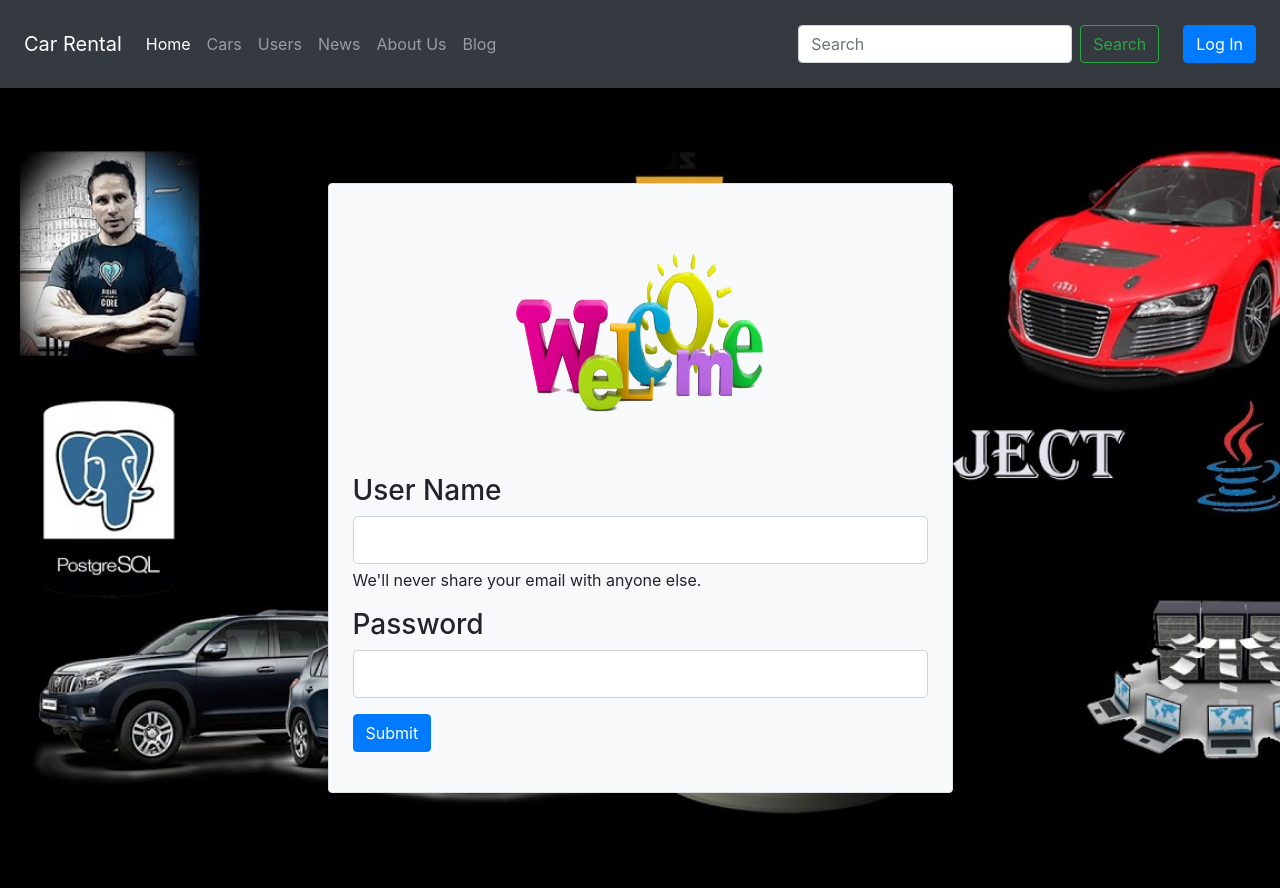
After one commit to JAVA-MSDT/car_rental, a Java web app: template carrental/src/main/webapp/WEB-INF/pages/common/login.jsp in a window 1280 px wide. The commit adds this page. Run offline with Tomcat 11, a stand-in JSP engine, Linux system fonts and the light colour scheme; the template is opened without the code that fills it, so the values that code supplies are empty.

Commit message:
Login & Logout Logics

```diff
--- a/carrental/src/main/java/com/msdt/carrental/App.java
+++ b/carrental/src/main/java/com/msdt/carrental/App.java
@@ -33,6 +33,10 @@ public class App {
 
 		System.out.println("========================================= USERS =========================================");
 		users.forEach(System.out::println);
+		System.out.println("========================================= USER NAME & PASSWORD =========================================");
+		System.out.println(userService.getUserByUserNameAndPassword("admin", "admin"));
+		System.out.println(userService.getUserByUserNameAndPassword("user", "user"));
+
 		System.out.println("========================================= CARS =========================================");
 		cars.forEach(System.out::println);
 		System.out
--- a/carrental/src/main/java/com/msdt/carrental/frontcontroller/controller/ControllerFactory.java
+++ b/carrental/src/main/java/com/msdt/carrental/frontcontroller/controller/ControllerFactory.java
@@ -6,6 +6,8 @@ import com.msdt.carrental.frontcontroller.view.AboutController;
 import com.msdt.carrental.frontcontroller.view.BlogController;
 import com.msdt.carrental.frontcontroller.view.NewsController;
 import com.msdt.carrental.frontcontroller.view.car.CarsController;
+import com.msdt.carrental.frontcontroller.view.common.LoginController;
+import com.msdt.carrental.frontcontroller.view.common.LogoutController;
 import com.msdt.carrental.frontcontroller.view.user.UserController;
 import com.msdt.carrental.model.config.DBTestConfig;
 import com.msdt.carrental.model.service.impl.ServiceFactory;
@@ -33,6 +35,10 @@ public class ControllerFactory{
 			return new AboutController();
 		case ControllerConstant.BLOG_CONTROLLER:
 			return new BlogController();
+		case ControllerConstant.LOGIN_CONTROLLER:
+			return new LoginController(serviceFactory.getUserService());
+		case ControllerConstant.LOGOUT_CONTROLLER:
+			return new LogoutController();
 		default:
 		}
 
--- a/carrental/src/main/java/com/msdt/carrental/frontcontroller/viewresolve/ViewResolver.java
+++ b/carrental/src/main/java/com/msdt/carrental/frontcontroller/viewresolve/ViewResolver.java
@@ -35,6 +35,7 @@ public class ViewResolver {
 	}
 
 	public void redirect(final String view) {
+		setView(view);
 		resolveAction = ResolveAction.REDIRECT;
 	}
 
--- a/carrental/src/main/java/com/msdt/carrental/util/constants/ControllerConstant.java
+++ b/carrental/src/main/java/com/msdt/carrental/util/constants/ControllerConstant.java
@@ -10,19 +10,24 @@ public class ControllerConstant {
 	public static final String NEWS_CONTROLLER = "news";
 	public static final String CARS_CONTROLLER = "cars";
 	public static final String USERS_CONTROLLER = "users";
+	public static final String LOGIN_CONTROLLER = "login";
+	public static final String LOGOUT_CONTROLLER = "logout";
 
 	///////////////////
 	// View Location //
 	///////////////////
+	public static final String HOME_PAGE = "/";
 	public static final String BLOG_PAGE = "/WEB-INF/pages/main/blog.jsp";
 	public static final String ABOUT_PAGE = "/WEB-INF/pages/main/about.jsp";
 	public static final String NEWS_PAGE = "/WEB-INF/pages/main/news.jsp";
+	public static final String LOGIN_PAGE = "/WEB-INF/pages/common/login.jsp";
 
 	// Cars Pages
 	public static final String CARS_PAGE = "/WEB-INF/pages/car/cars.jsp";
 
 	// User Pages
 	public static final String USERS_PAGE = "/WEB-INF/pages/user/users.jsp";
+	public static final String USER_PROFILE = "/WEB-INF/pages/user/userProfile.jsp";
 
 	///////////////////////
 	// Request Attribute //
--- a/carrental/src/main/resources/db/migration/V1.1__insert_users.sql
+++ b/carrental/src/main/resources/db/migration/V1.1__insert_users.sql
@@ -1,6 +1,6 @@
-insert into user_table (user_name, user_email, user_password, user_address, user_blocked, user_role) values ('caveline0', 'jgoodday0@cnet.com', 'mpally0', '49340 Summit Trail', false, 'USER');
-insert into user_table (user_name, user_email, user_password, user_address, user_blocked, user_role) values ('flehrer1', 'ngrane1@si.edu', 'gmassingham1', '48 Pawling Avenue', true, 'USER');
-insert into user_table (user_name, user_email, user_password, user_address, user_blocked, user_role) values ('abuttrick2', 'lduckels2@hc360.com', 'ggritten2', '3323 David Hill', true, 'USER');
+insert into user_table (user_name, user_email, user_password, user_address, user_blocked, user_role) values ('admin', 'jgoodday0@cnet.com', 'admin', '49340 Summit Trail', false, 'ADMIN');
+insert into user_table (user_name, user_email, user_password, user_address, user_blocked, user_role) values ('user', 'ngrane1@si.edu', 'user', '48 Pawling Avenue', false, 'USER');
+insert into user_table (user_name, user_email, user_password, user_address, user_blocked, user_role) values ('admin1', 'lduckels2@hc360.com', 'admin1', '3323 David Hill', true, 'ADMIN');
 insert into user_table (user_name, user_email, user_password, user_address, user_blocked, user_role) values ('calltimes3', 'wshurrocks3@live.com', 'mcapron3', '6 Jenna Pass', false, 'USER');
 insert into user_table (user_name, user_email, user_password, user_address, user_blocked, user_role) values ('rchantrell4', 'kfitchen4@1und1.de', 'kcarney4', '0 Hansons Street', true, 'USER');
 insert into user_table (user_name, user_email, user_password, user_address, user_blocked, user_role) values ('emacrae5', 'isteggles5@squarespace.com', 'krawlins5', '1952 Elgar Crossing', true, 'USER');
--- /dev/null
+++ b/carrental/src/main/webapp/WEB-INF/pages/common/login.jsp
@@ -0,0 +1,72 @@
+<%@ page language="java" contentType="text/html; charset=ISO-8859-1"
+	pageEncoding="ISO-8859-1"%>
+<%@ taglib prefix="c" uri="http://java.sun.com/jsp/jstl/core"%>
+<%@ taglib prefix="fmt" uri="http://java.sun.com/jsp/jstl/fmt"%>
+
+<html>
+<head>
+<title>Car Rental Login</title>
+<meta charset="utf-8">
+<meta name="description" content="Car Rental Project">
+<meta name="author" content="Ahmed Samy">
+<meta name="viewport" content="width=device-width, initial-scale=1.0">
+<style type="text/css">
+.container-background {
+	background-image: url("/img/jumb.jpg");
+	background-repeat: no-repeat;
+	background-size: cover;
+	height: 100%;
+}
+</style>
+</head>
+
+<body>
+
+	<jsp:include
+		page="${pageContext.request.contextPath}/WEB-INF/pages/common/navbar.jsp" />
+
+	<div
+		class="container-background container-fluid h-100 d-flex justify-content-center align-items-center">
+
+		<div class="border broder-black rounded rounded-3 p-4 w-50 bg-light">
+			<div
+				class="d-flex flex-column justify-content-center align-items-center">
+				<div>
+					<img src="${pageContext.request.contextPath}/img/Welcome.png"
+						width="250" height="250">
+				</div>
+				<div class="error-message m-2">
+					<c:if test="${not empty requestScope.invalidLogin}">
+						<br>
+						<h2 style="color: brown">Invalid user Name or Password</h2>
+					</c:if>
+					<c:if test="${not empty requestScope.blocked}">
+						<h2 style="color: brown">User Blocked, Please contact Admin</h2>
+					</c:if>
+				</div>
+			</div>
+			<form name="LoginForm" action="car-rental" method="POST">
+				<input type="hidden" name="controller" value="login" />
+				<div class="mb-3">
+					<h3 id="userName-label" class="form-label">User Name</h3>
+					<input type="text" class="form-control form-control-lg"
+						aria-labelledby="userName-label" id="userName"
+						aria-describedby="emailHelp" name="userName"
+						pattern="[a-zA-z0-9]+">
+					<div id="emailHelp" class="form-text">We'll never share your
+						email with anyone else.</div>
+				</div>
+				<div class="mb-3">
+					<h3 id="password-label" class="form-label">Password</h3>
+					<input type="password" class="form-control form-control-lg"
+						aria-labelledby="password-label" id="password" name="password"
+						pattern="^([a-zA-Z0-9@*#]{4,10})$">
+				</div>
+				<button id="submit" type="submit" class="btn btn-primary">Submit</button>
+
+			</form>
+		</div>
+
+	</div>
+</body>
+</html>
--- a/carrental/src/main/webapp/WEB-INF/pages/common/navbar.jsp
+++ b/carrental/src/main/webapp/WEB-INF/pages/common/navbar.jsp
@@ -1,5 +1,7 @@
 <%@ page language="java" contentType="text/html; charset=UTF-8"
 	pageEncoding="UTF-8"%>
+<%@ taglib prefix="c" uri="http://java.sun.com/jsp/jstl/core"%>
+<%@ taglib prefix="fmt" uri="http://java.sun.com/jsp/jstl/fmt"%>
 
 <!-- Bootstrap CSS -->
 <link rel="stylesheet"
@@ -31,8 +33,10 @@
 			</a></li>
 			<li class="nav-item"><a class="nav-link"
 				href="car-rental?controller=cars">Cars</a></li>
-							<li class="nav-item"><a class="nav-link"
+
+			<li class="nav-item"><a class="nav-link"
 				href="car-rental?controller=users">Users</a></li>
+
 			<li class="nav-item"><a class="nav-link"
 				href="car-rental?controller=news">News</a></li>
 			<li class="nav-item"><a class="nav-link"
@@ -45,5 +49,16 @@
 				placeholder="Search" aria-label="Search">
 			<button class="btn btn-outline-success my-2 my-sm-0" type="submit">Search</button>
 		</form>
+
+		<form class="form-inline my-2 my-lg-0 ml-4">
+			<c:choose>
+				<c:when test="${sessionScope.user == null}">
+					<a class="btn btn-primary" href="/login"> Log In </a>
+				</c:when>
+				<c:otherwise>
+					<a class="btn btn-primary" href="car-rental?controller=logout"> Log Out </a>
+				</c:otherwise>
+			</c:choose>
+		</form>
 	</div>
 </nav>
```
Also changed, not shown: carrental/src/main/java/com/msdt/carrental/frontcontroller/view/common/LoginController.java (added, +54 -0 lines), carrental/src/main/java/com/msdt/carrental/frontcontroller/view/common/LogoutController.java (added, +31 -0 lines), carrental/src/main/java/com/msdt/carrental/model/dao/impl/UserDao.java (+8 -0 lines), carrental/src/main/java/com/msdt/carrental/model/service/impl/UserService.java (+12 -0 lines), carrental/src/main/java/com/msdt/carrental/util/constants/UserConstant.java (+12 -2 lines), carrental/src/main/webapp/WEB-INF/pages/user/userProfile.jsp (added, +18 -0 lines), carrental/src/main/webapp/WEB-INF/web.xml (+10 -0 lines), carrental/src/main/webapp/img/Welcome.png (added).
